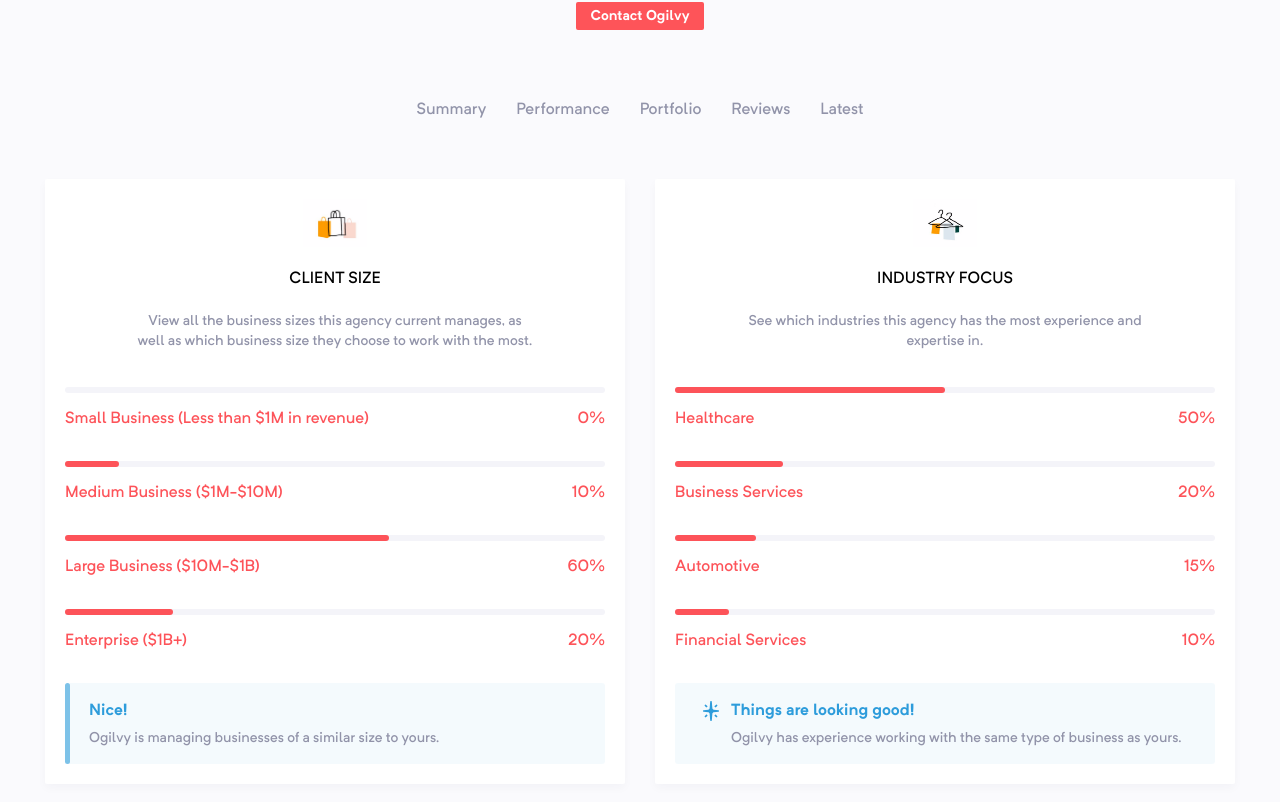
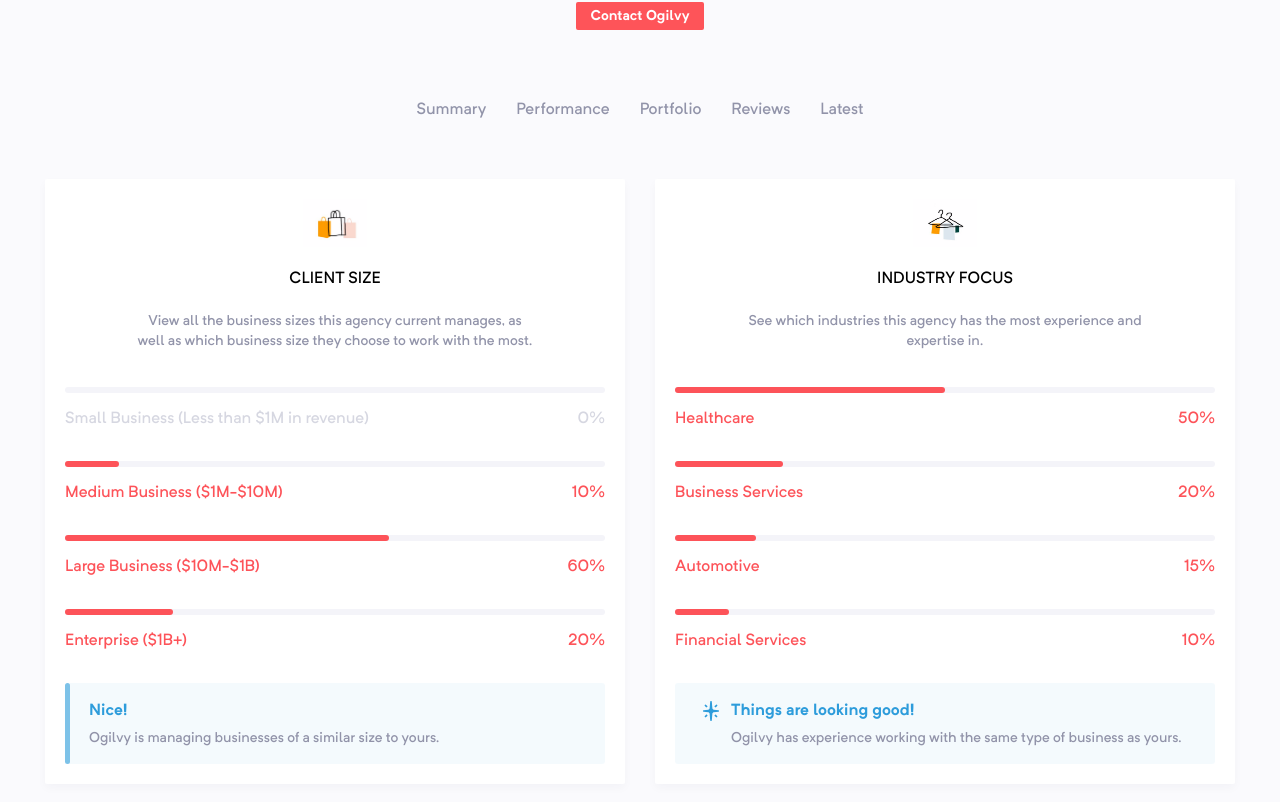
Before and after one commit to denysdev1/react-tailwind-components-page, a React (Vite) app: page / in a window 1280 px wide. Shown: the part 522-1324 px from the top of the page. Built offline with nearby package versions, Linux system fonts and the light colour scheme.

Commit message:
fixed card field color

```diff
--- a/src/components/TabCards/TabCardField.tsx
+++ b/src/components/TabCards/TabCardField.tsx
@@ -12,8 +12,9 @@
       ></div>
     </div>
     <div
-      className={cn("flex justify-between text-custom-light-rose", {
+      className={cn("flex justify-between", {
         "text-[#D6D7E1]": expertisePercent <= 0,
+        "text-custom-light-rose": expertisePercent
       })}
     >
       <span>{title}</span>
```
